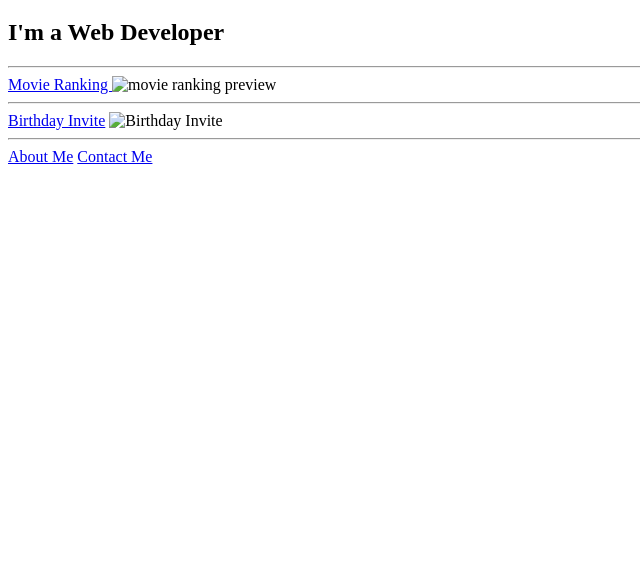
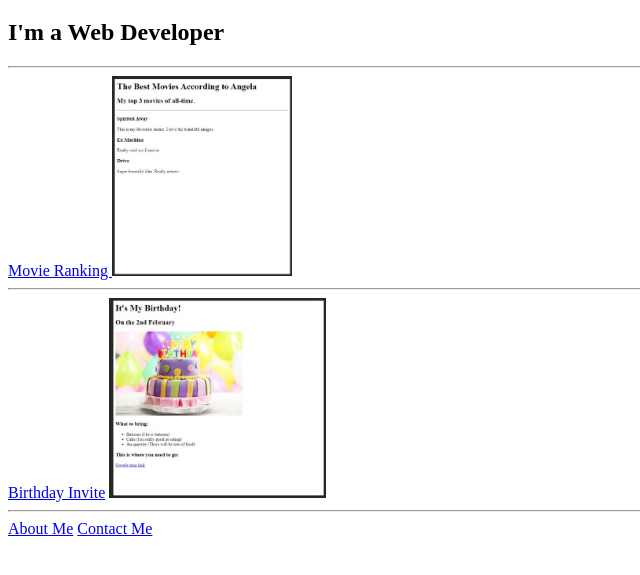
Before and after one commit to iUmairDev/html-portfolio-, a plain HTML site: page index.html in a window 1280 px wide. Shown: the part 61-636 px from the top of the page, without its empty margins (0-640 px from the left). Drawn offline with Linux system fonts and the light colour scheme.

Commit message:
Add files via upload

```diff
--- a/index.html
+++ b/index.html
@@ -27,14 +27,14 @@ https://developer.mozilla.org/en-US/docs/Web/HTML/Element/img#attr-height -->
         <hr />
         <a href="./public/movie-ranking.html"> Movie Ranking </a>
         <img
-            src="./assets/images/movie-ranking.png"
+            src="./assets/images/movie-ranking.jpg"
             height="200"
             alt="movie ranking preview"
         />
         <hr />
         <a href="./public/birthday-invite.html"> Birthday Invite</a>
         <img
-            src="./assets/images/birthday-invite.png"
+            src="./assets/images/birthday-invite.jpg"
             height="200"
             alt="Birthday Invite"
         />
```
